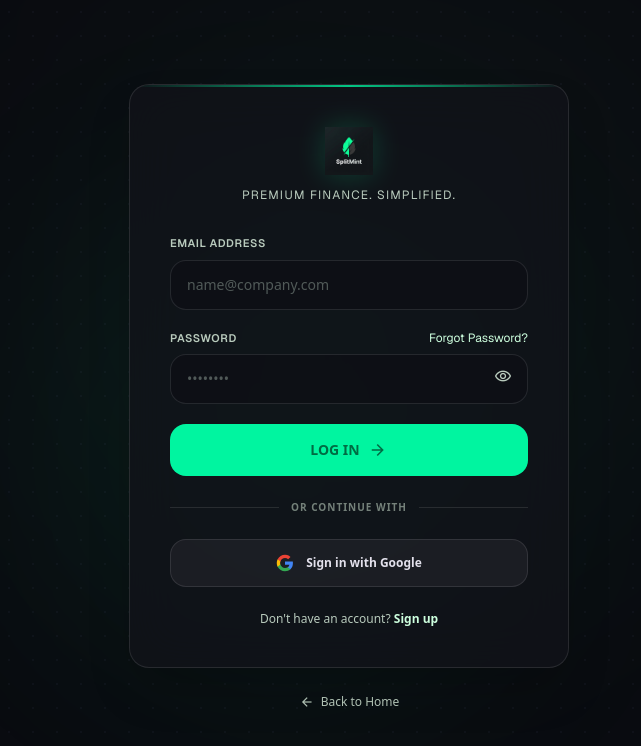
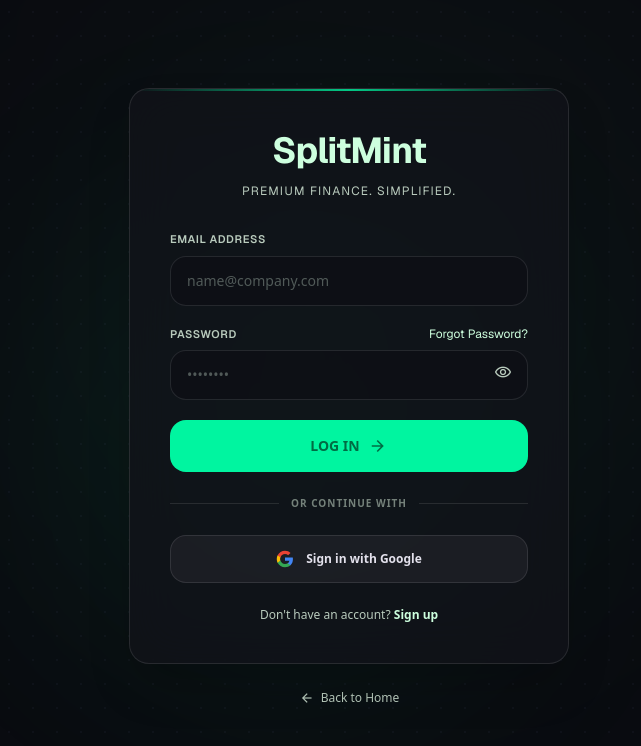
Before and after one commit to Rahulv-17/SplitMint, a React (Vite) app in the folder client/: page /login in a window 1280 px wide. Shown: the top 746 px of the page, without its empty margins (291-932 px from the left). Built offline with nearby package versions, Linux system fonts and the light colour scheme; no server answers.

Commit message:
removed logo

```diff
--- a/client/src/layouts/MainLayout.jsx
+++ b/client/src/layouts/MainLayout.jsx
@@ -2,7 +2,6 @@
 import { AuthContext } from '../context/AuthContext';
 import { Link, useLocation } from 'react-router-dom';
 import AddExpenseModal from '../components/AddExpenseModal';
-import Logo from '../components/Logo';
 
 const MainLayout = ({ children }) => {
   const { user, logout } = useContext(AuthContext);
@@ -32,7 +31,7 @@
       {/* SideNavBar */}
       <nav className="w-sidebar-width h-screen fixed left-0 top-0 bg-surface/80 dark:bg-surface/80 backdrop-blur-xl border-r border-white/10 flex-col py-margin-desktop px-6 z-50 hidden md:flex">
         <div className="mb-12">
-          <Logo className="h-10 text-primary mb-1" />
+          <h1 className="font-display-lg text-display-lg font-bold text-primary">SplitMint</h1>
           <p className="font-body-md text-on-surface-variant">Premium Finance</p>
         </div>
 
@@ -77,9 +76,7 @@
         {/* TopAppBar (Mobile & Desktop Header) */}
         <header className="flex justify-between items-center h-20 px-margin-mobile md:px-margin-desktop docked full-width top-0 sticky z-40 bg-surface/80 dark:bg-surface/80 backdrop-blur-xl border-b border-white/10">
           <div className="flex items-center gap-4">
-            <div className="block md:hidden">
-              <Logo className="h-8 text-primary" />
-            </div>
+            <h2 className="font-display-lg-mobile md:font-display-lg text-display-lg-mobile md:text-display-lg font-bold text-primary block md:hidden">SplitMint</h2>
             <h2 className="font-headline-md text-headline-md text-on-surface hidden md:block">
               Good evening, {user?.name?.split(' ')[0]}
             </h2>
--- a/client/src/pages/Landing.jsx
+++ b/client/src/pages/Landing.jsx
@@ -1,13 +1,12 @@
 import React from 'react';
 import { Link } from 'react-router-dom';
-import Logo from '../components/Logo';
 
 const Landing = () => {
   return (
     <div className="bg-background text-on-background min-h-screen flex flex-col font-body-md overflow-x-hidden selection:bg-primary-container selection:text-on-primary-container">
       {/* Header */}
       <header className="fixed top-0 w-full z-50 bg-surface/80 backdrop-blur-xl border-b border-white/10 h-20 flex justify-between items-center px-margin-mobile md:px-margin-desktop">
-        <Logo className="h-8 text-primary" />
+        <div className="font-display-lg text-headline-md font-bold text-primary">SplitMint</div>
         <div className="flex gap-4">
           <Link to="/login" className="font-label-sm text-label-sm px-4 py-2 border border-outline-variant rounded-lg hover:bg-white/5 transition-colors text-on-surface flex items-center">
             Log In
@@ -126,7 +125,7 @@
         <div className="max-w-7xl mx-auto grid grid-cols-1 md:grid-cols-4 gap-10">
           <div>
             <div className="flex items-center gap-2 mb-4">
-              <Logo className="h-8 text-primary" />
+              <div className="font-display-lg text-xl font-bold text-primary">SplitMint</div>
             </div>
             <p className="text-on-surface-variant text-sm max-w-[200px] mb-5 leading-relaxed">
               Track expenses, manage budgets, split group costs, and understand your finances in one place.
--- a/client/src/pages/Login.jsx
+++ b/client/src/pages/Login.jsx
@@ -3,7 +3,6 @@
 import { useNavigate, Link } from 'react-router-dom';
 import { motion, AnimatePresence } from 'framer-motion';
 import { useGoogleLogin } from '@react-oauth/google';
-import Logo from '../components/Logo';
 
 const Login = () => {
   const { login, googleLogin } = useContext(AuthContext);
@@ -85,7 +84,7 @@
             {/* Brand & Header */}
             <div className="text-center mb-8">
               <Link to="/" className="inline-block mb-3">
-                <Logo className="h-12 text-primary mx-auto" />
+                <h1 className="font-display-lg text-4xl font-bold text-primary tracking-tight">SplitMint</h1>
               </Link>
               <p className="text-xs text-on-surface-variant uppercase tracking-widest font-label-sm">
                 Premium Finance. Simplified.
--- a/client/src/pages/Signup.jsx
+++ b/client/src/pages/Signup.jsx
@@ -3,7 +3,6 @@
 import { useNavigate, Link } from 'react-router-dom';
 import { motion, AnimatePresence } from 'framer-motion';
 import { useGoogleLogin } from '@react-oauth/google';
-import Logo from '../components/Logo';
 
 const Signup = () => {
   const { register, googleLogin } = useContext(AuthContext);
@@ -93,7 +92,7 @@
             {/* Brand & Header */}
             <div className="text-center mb-8">
               <Link to="/" className="inline-block mb-3">
-                <Logo className="h-12 text-primary mx-auto" />
+                <h1 className="font-display-lg text-4xl font-bold text-primary tracking-tight">SplitMint</h1>
               </Link>
               <p className="text-xs text-on-surface-variant uppercase tracking-widest font-label-sm">
                 Create your account
```
